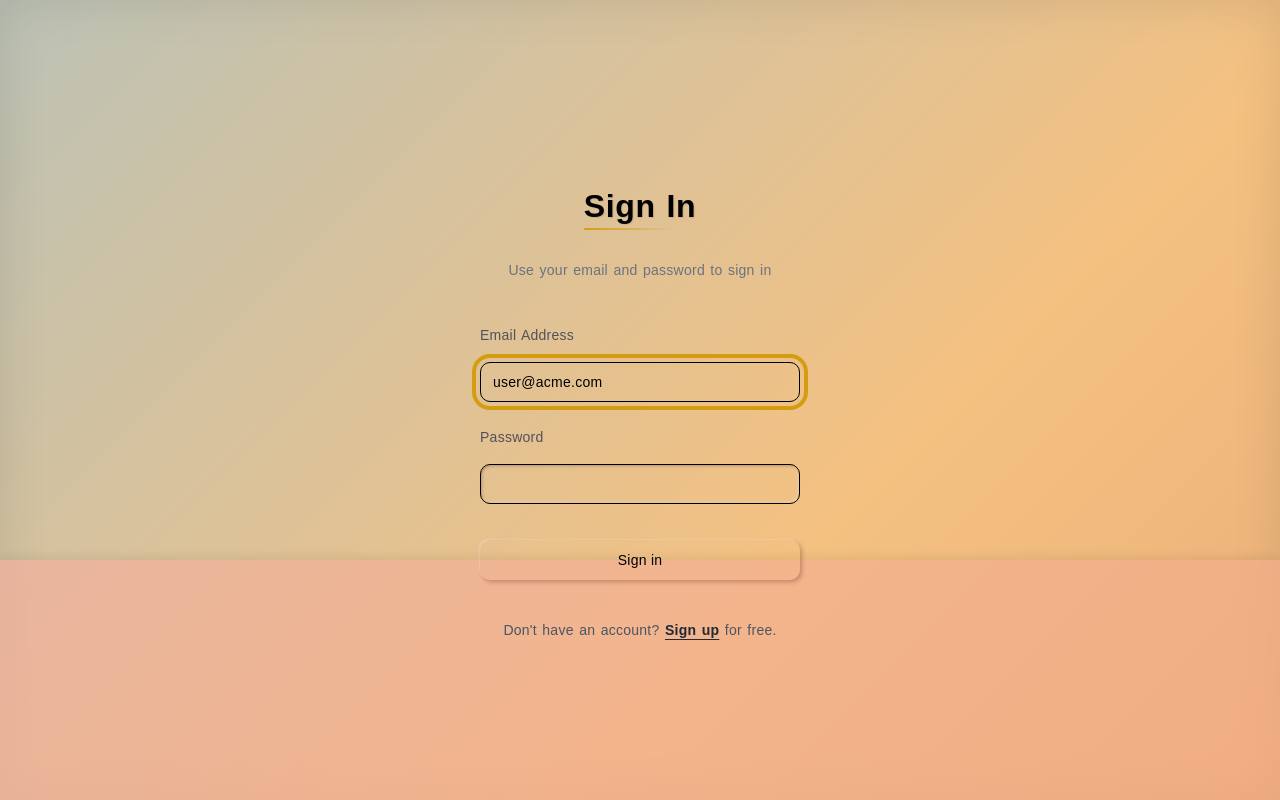
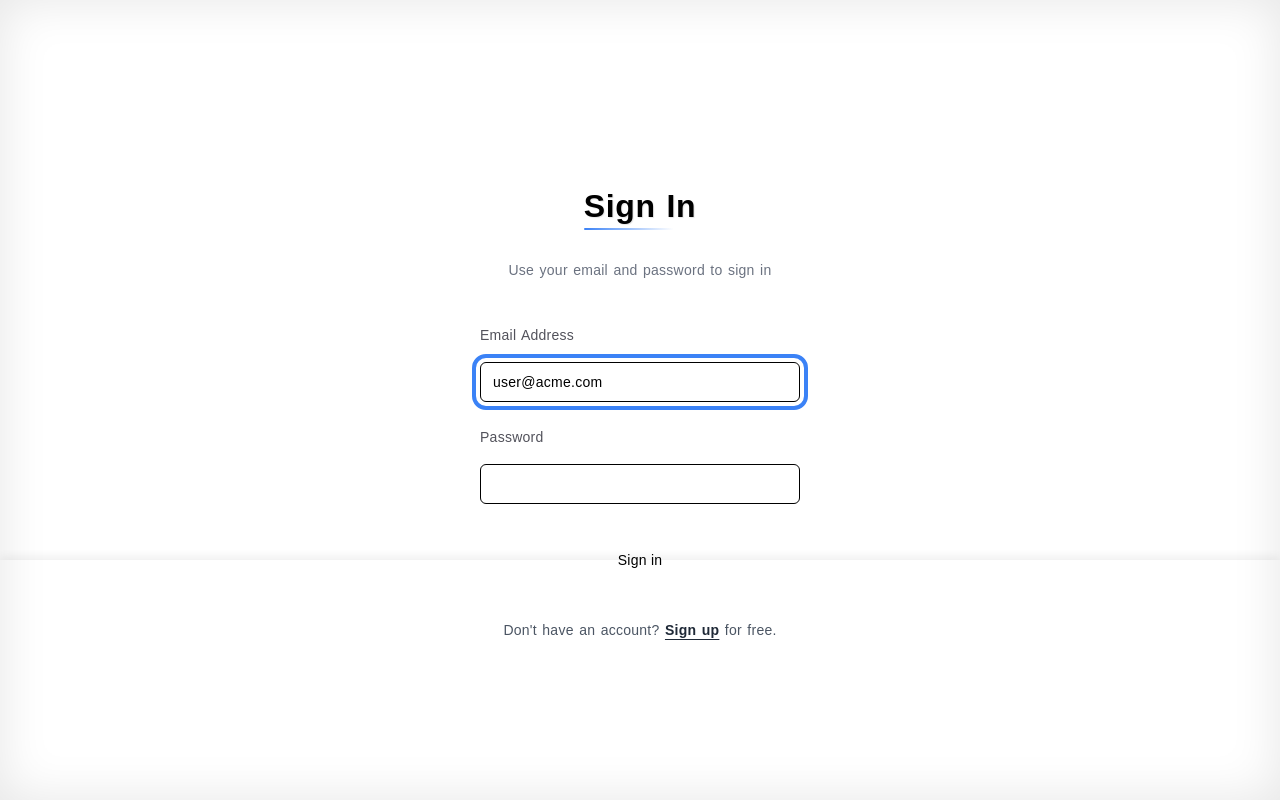
Before and after one commit to zetareticula/klever-nextjs-ai, a Next.js app: page /login in a window 1280 px wide. Built offline with nearby package versions, Linux system fonts and the light colour scheme; a web font is replaced by a local one.

Commit message:
testing out new colors
global css slightly edited for experimental reasons

```diff
--- a/app/(chat)/api/chat/route.ts
+++ b/app/(chat)/api/chat/route.ts
@@ -208,7 +208,7 @@ export async function POST(request: Request) {
             isEnabled: isProductionEnvironment,
             functionId: 'stream-text',
           },
-        });
+        }); //end of streamText
 
         result.consumeStream();
 
@@ -223,7 +223,7 @@ export async function POST(request: Request) {
   } catch (error) {
     return NextResponse.json({ error }, { status: 400 });
   }
-}
+} //end of POST
 
 export async function DELETE(request: Request) {
   const { searchParams } = new URL(request.url);
--- a/app/globals.css
+++ b/app/globals.css
@@ -3,65 +3,53 @@
 @tailwind utilities;
 
 :root {
-    /* Base colors for light mode with proper HSL syntax */
-    --foreground-rgb: 0, 0, 0;
-    --background-start-rgb: 158, 195, 210;  /* Misty Cyan Sky #9EC3D2 */
-    --background-end-rgb: 218, 140, 106;    /* Blush Terracotta #DA8C6A */
+    /* Base colors for light mode */
+    --foreground-rgb: 30, 30, 30;
+    --background-start-rgb: 249, 250, 251;
+    --background-end-rgb: 255, 255, 255;
 
-    /* Color system variables - ENHANCED CONTRAST FOR SENIORS */
-    --background: linear-gradient(135deg, hsl(195, 35%, 72%), hsl(36, 85%, 73%), hsl(15, 60%, 63%));
-    --foreground: hsl(0, 0%, 0%);            /* Pure black text for maximum readability */
-    --card: hsl(20, 75%, 85%);               /* Lighter peach for better contrast */
-    --card-foreground: hsl(0, 0%, 0%);       /* Pure black text on cards */
-    --popover: hsl(20, 75%, 85%);
-    --popover-foreground: hsl(0, 0%, 0%);
-    --primary: hsl(43, 85%, 45%);            /* Darker Mexican yellow for better contrast */
-    --primary-foreground: hsl(0, 0%, 0%);
-    --secondary: hsl(75, 45%, 40%);          /* Darker olive accent for better contrast */
-    --secondary-foreground: hsl(0, 0%, 100%);
-    --muted: hsl(15, 50%, 90%);
-    --muted-foreground: hsl(0, 0%, 0%);      /* Pure black for maximum readability */
-    --accent: hsl(75, 45%, 40%);
-    --accent-foreground: hsl(0, 0%, 100%);
-    --destructive: hsl(0, 70%, 50%);         /* Darker red for better visibility */
-    --destructive-foreground: hsl(0, 0%, 100%);
-    --border: hsl(15, 60%, 55%);             /* Darker border for better visibility */
-    --input: hsl(20, 75%, 85%);
-    --ring: hsl(10, 70%, 62%);
-    --chart-1: hsl(10, 70%, 62%);
-    --chart-2: hsl(20, 75%, 80%);
-    --chart-3: hsl(75, 45%, 45%);
-    --chart-4: hsl(15, 75%, 60%);
-    --chart-5: hsl(75, 50%, 40%);
-    --radius: 0.75rem;                      /* Reduced border radius for clearer boundaries */
-
-    /* 3D effect variables - REDUCED for seniors */
-    --shadow-light: hsla(10, 70%, 45%, 0.3);
-    --shadow-dark: hsla(10, 70%, 20%, 0.3);
-    --highlight: hsla(20, 70%, 95%, 0.4);
-    --depth-small: 2px;
-    --depth-medium: 4px;
-    --depth-large: 8px;
-    --bevel-angle: 135deg;
+    /* Color system variables */
+    --background: #ffffff;
+    --foreground: #1a1a1a;
+    --card: #ffffff;
+    --card-foreground: #1a1a1a;
+    --popover: #ffffff;
+    --popover-foreground: #1a1a1a;
+    --primary: #3b82f6;
+    --primary-foreground: #ffffff;
+    --secondary: #f3f4f6;
+    --secondary-foreground: #1a1a1a;
+    --muted: #f9fafb;
+    --muted-foreground: #6b7280;
+    --accent: #f3f4f6;
+    --accent-foreground: #1a1a1a;
+    --destructive: #ef4444;
+    --destructive-foreground: #ffffff;
+    --border: #e5e7eb;
+    --input: #e5e7eb;
+    --ring: #93c5fd;
+    --radius: 0.5rem;
 
     /* Sidebar specific variables */
-    --sidebar-background: hsl(15, 80%, 75%);
-    --sidebar-foreground: hsl(0, 0%, 0%);
-    --sidebar-primary: hsl(43, 85%, 45%);
-    --sidebar-primary-foreground: hsl(0, 0%, 0%);
-    --sidebar-accent: hsl(75, 45%, 40%);
-    --sidebar-accent-foreground: hsl(0, 0%, 100%);
-    --sidebar-border: hsl(15, 60%, 55%);
-    --sidebar-ring: hsl(43, 85%, 45%);
+    --sidebar-background: #f9fafb;
+    --sidebar-foreground: #1a1a1a;
+    --sidebar-primary: #3b82f6;
+    --sidebar-primary-foreground: #ffffff;
+    --sidebar-accent: #f3f4f6;
+    --sidebar-accent-foreground: #1a1a1a;
+    --sidebar-border: #e5e7eb;
+    --sidebar-ring: #93c5fd;
 
-    /* Gradient definitions - SIMPLIFIED for seniors */
-    --main-gradient: linear-gradient(135deg, #9EC3D2, #F4C181, #DA8C6A);
-    --bottom-gradient: linear-gradient(135deg, #F2B2A1, #F6A96F);
-    --button-gradient: linear-gradient(to right, hsl(10, 70%, 50%), hsl(20, 70%, 60%));
-    --header-gradient: linear-gradient(to right, hsl(10, 70%, 62%), hsl(20, 70%, 75%));
-    --table-header-gradient: linear-gradient(to right, hsl(15, 70%, 65%), hsl(20, 60%, 70%));
-    --scrollbar-track-gradient: linear-gradient(to bottom, hsl(20, 50%, 85%), hsl(20, 40%, 90%));
-    --scrollbar-thumb-gradient: linear-gradient(to bottom, hsl(10, 70%, 50%), hsl(20, 60%, 65%));
+        /* Shadow variables */
+    --shadow-sm: 0 1px 2px 0 rgb(0 0 0 / 0.05);
+    --shadow: 0 1px 3px 0 rgb(0 0 0 / 0.1), 0 1px 2px -1px rgb(0 0 0 / 0.1);
+    --shadow-md: 0 4px 6px -1px rgb(0 0 0 / 0.1), 0 2px 4px -2px rgb(0 0 0 / 0.1);
+    --shadow-lg: 0 10px 15px -3px rgb(0 0 0 / 0.1), 0 4px 6px -4px rgb(0 0 0 / 0.1);
+
+    /* Layout variables */
+    --header-height: 4rem;
+    --sidebar-width: 16rem;
+    --border-radius: 0.5rem;
 }
 
 @media (prefers-color-scheme: dark) {
@@ -73,55 +61,42 @@
 }
 
 .dark {
-    /* Dark mode with HIGH CONTRAST for seniors */
-    --background: linear-gradient(135deg, hsl(195, 25%, 30%), hsl(36, 45%, 40%), hsl(15, 40%, 38%));
-    --foreground: hsl(0, 0%, 100%);             /* Pure white text for maximum contrast */
-    --card: hsl(15, 55%, 45%);                  /* Lighter background for better contrast */
-    --card-foreground: hsl(0, 0%, 100%);        /* Pure white text for maximum contrast */
-    --popover: hsl(15, 55%, 45%);
-    --popover-foreground: hsl(0, 0%, 100%);
-    --primary: hsl(43, 60%, 65%);               /* Brighter yellow for better visibility */
-    --primary-foreground: hsl(0, 0%, 0%);
-    --secondary: hsl(75, 35%, 45%);             /* Brighter olive for better visibility */
-    --secondary-foreground: hsl(0, 0%, 100%);
-    --muted: hsl(15, 40%, 30%);
-    --muted-foreground: hsl(0, 0%, 100%);       /* Pure white for maximum contrast */
-    --accent: hsl(75, 35%, 45%);
-    --accent-foreground: hsl(0, 0%, 100%);
-    --destructive: hsl(0, 70%, 50%);            /* Brighter red for better visibility */
-    --destructive-foreground: hsl(0, 0%, 100%);
-    --border: hsl(15, 50%, 55%);                /* Brighter border for better visibility */
-    --input: hsl(15, 50%, 45%);
-    --ring: hsl(10, 45%, 60%);
-    --chart-1: hsl(10, 70%, 60%);
-    --chart-2: hsl(20, 70%, 70%);
-    --chart-3: hsl(75, 45%, 55%);
-    --chart-4: hsl(15, 65%, 55%);
-    --chart-5: hsl(75, 45%, 45%);
+    /* Dark mode variables */
+    --background: #0f172a;
+    --foreground: #f8fafc;
+    --card: #1e293b;
+    --card-foreground: #f8fafc;
+    --popover: #1e293b;
+    --popover-foreground: #f8fafc;
+    --primary: #60a5fa;
+    --primary-foreground: #1e293b;
+    --secondary: #334155;
+    --secondary-foreground: #f8fafc;
+    --muted: #1e293b;
+    --muted-foreground: #94a3b8;
+    --accent: #334155;
+    --accent-foreground: #f8fafc;
+    --destructive: #ef4444;
+    --destructive-foreground: #f8fafc;
+    --border: #334155;
+    --input: #334155;
+    --ring: #60a5fa;
 
-    /* 3D effect variables for dark mode - REDUCED for seniors */
-    --shadow-light: hsla(10, 60%, 45%, 0.4);
-    --shadow-dark: hsla(10, 60%, 10%, 0.4);
-    --highlight: hsla(20, 50%, 60%, 0.3);
+    /* Sidebar dark mode */
+    --sidebar-background: #0f172a;
+    --sidebar-foreground: #f8fafc;
+    --sidebar-primary: #60a5fa;
+    --sidebar-primary-foreground: #0f172a;
+    --sidebar-accent: #334155;
+    --sidebar-accent-foreground: #f8fafc;
+    --sidebar-border: #334155;
+    --sidebar-ring: #60a5fa;
 
-    /* Sidebar dark mode variables */
-    --sidebar-background: hsl(15, 55%, 40%);
-    --sidebar-foreground: hsl(0, 0%, 100%);
-    --sidebar-primary: hsl(43, 70%, 55%);
-    --sidebar-primary-foreground: hsl(0, 0%, 0%);
-    --sidebar-accent: hsl(75, 35%, 45%);
-    --sidebar-accent-foreground: hsl(0, 0%, 100%);
-    --sidebar-border: hsl(15, 50%, 50%);
-    --sidebar-ring: hsl(43, 70%, 55%);
-
-    /* Dark mode gradient definitions - SIMPLIFIED for seniors */
-    --main-gradient: linear-gradient(135deg, #527A8C, #B38556, #A55F46);
-    --bottom-gradient: linear-gradient(135deg, #A57265, #B37347);
-    --button-gradient: linear-gradient(to right, hsl(10, 70%, 50%), hsl(20, 60%, 60%));
-    --header-gradient: linear-gradient(to right, hsl(10, 60%, 45%), hsl(20, 50%, 55%));
-    --table-header-gradient: linear-gradient(to right, hsl(15, 55%, 50%), hsl(20, 50%, 55%));
-    --scrollbar-track-gradient: linear-gradient(to bottom, hsl(15, 30%, 35%), hsl(15, 25%, 40%));
-    --scrollbar-thumb-gradient: linear-gradient(to bottom, hsl(10, 60%, 50%), hsl(20, 55%, 55%));
+    /* Dark mode shadows */
+    --shadow-sm: 0 1px 2px 0 rgb(0 0 0 / 0.25);
+    --shadow: 0 1px 3px 0 rgb(0 0 0 / 0.3), 0 1px 2px -1px rgb(0 0 0 / 0.3);
+    --shadow-md: 0 4px 6px -1px rgb(0 0 0 / 0.3), 0 2px 4px -2px rgb(0 0 0 / 0.3);
+    --shadow-lg: 0 10px 15px -3px rgb(0 0 0 / 0.3), 0 4px 6px -4px rgb(0 0 0 / 0.3);
 }
 
 /* Disable animations by default for seniors - prevent motion sickness */
@@ -149,43 +124,50 @@
         text-wrap: balance;
     }
 
-    /* 3D utility classes - SIMPLIFIED for seniors */
-    .embossed {
-        box-shadow:
-            inset 1px 1px 3px var(--highlight),
-            inset -1px -1px 3px var(--shadow-dark);
+        /* Utility classes */
+    .card {
+        background: var(--card);
+        border: 1px solid var(--border);
+        border-radius: var(--radius);
+        box-shadow: var(--shadow);
+        transition: box-shadow 0.2s ease, transform 0.2s ease;
     }
 
-    .pressed {
-        box-shadow:
-            inset -1px -1px 3px var(--highlight),
-            inset 1px 1px 3px var(--shadow-dark);
+    .card-hover:hover {
+        box-shadow: var(--shadow-md);
+        transform: translateY(-1px);
     }
 
-    .floating {
-        box-shadow:
-            3px 3px 8px var(--shadow-dark),
-            -2px -2px 8px var(--highlight);
+    .btn {
+        display: inline-flex;
+        align-items: center;
+        justify-content: center;
+        border-radius: var(--radius);
+        padding: 0.5rem 1rem;
+        font-weight: 500;
+        transition: all 0.2s ease;
+        cursor: pointer;
     }
 
-    .bevel {
-        position: relative;
-        overflow: hidden;
+    .btn-primary {
+        background-color: var(--primary);
+        color: var(--primary-foreground);
+        border: 1px solid var(--primary);
     }
 
-    .bevel::before {
-        content: '';
-        position: absolute;
-        top: 0;
-        left: 0;
-        right: 0;
-        bottom: 0;
-        background: linear-gradient(var(--bevel-angle),
-                                   transparent 0%,
-                                   var(--highlight) 50%,
-                                   transparent 100%);
-        opacity: 0.4;
-        pointer-events: none;
+    .btn-primary:hover {
+        background-color: color-mix(in srgb, var(--primary) 90%, black);
+        border-color: color-mix(in srgb, var(--primary) 90%, black);
+    }
+
+    .btn-secondary {
+        background-color: var(--secondary);
+        color: var(--secondary-foreground);
+        border: 1px solid var(--border);
+    }
+
+    .btn-secondary:hover {
+        background-color: color-mix(in srgb, var(--secondary) 90%, black);
     }
 
     /* New utilities for seniors */
```
